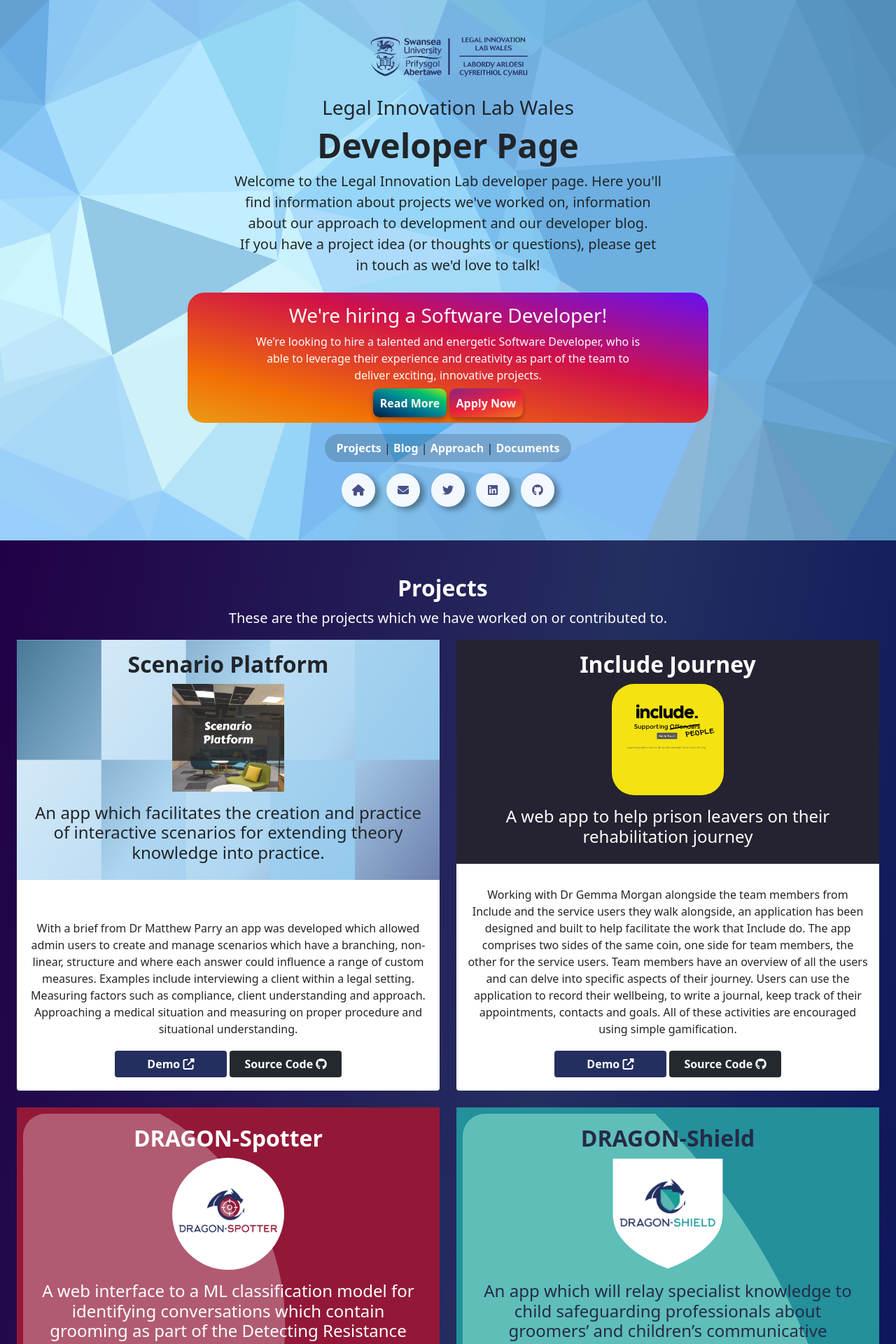
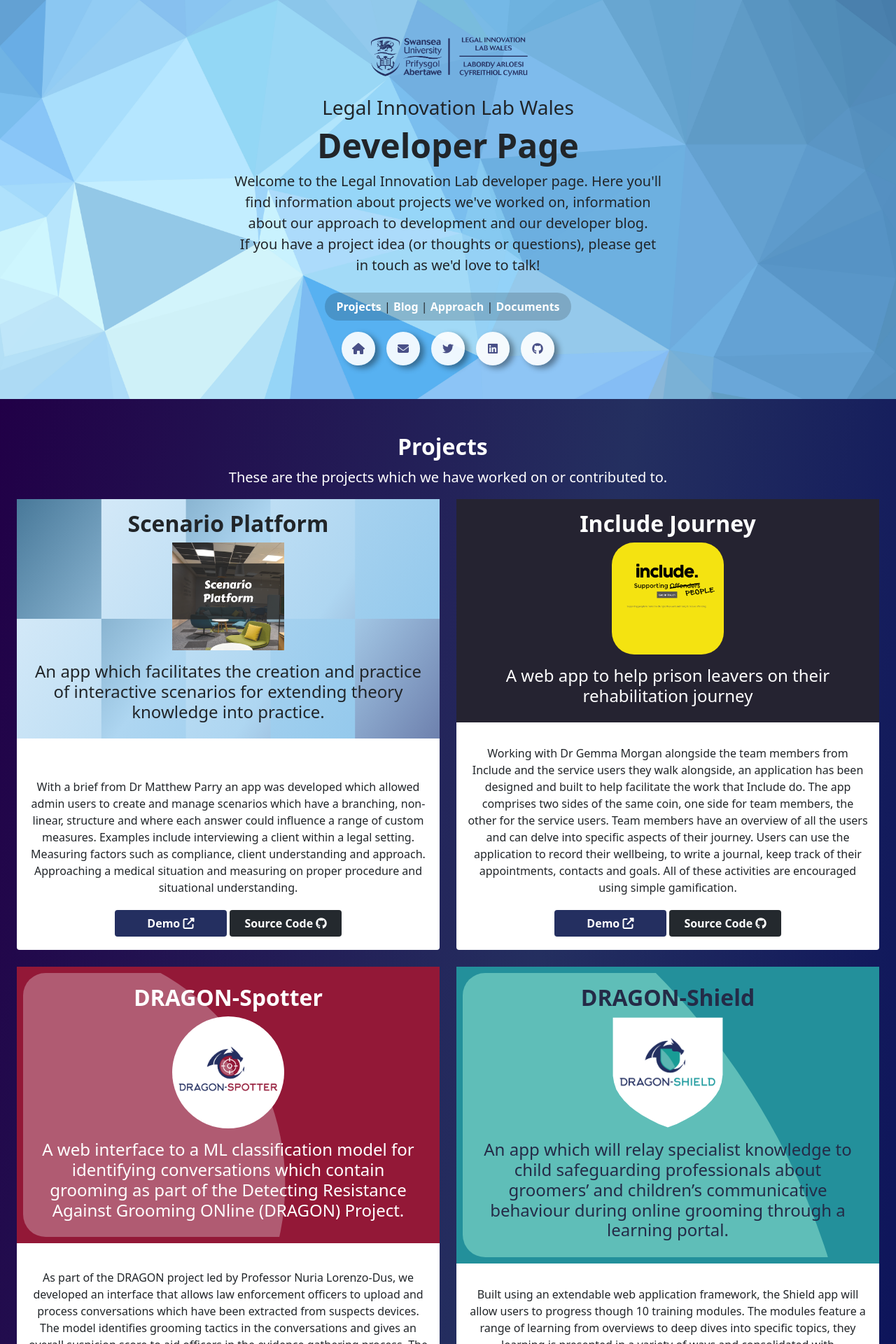
Before and after one commit to Legal-Innovation-Lab-Wales/dev-page, a Jekyll site: the page built from index.html, in a window 1280 px wide. Shown: the top 1920 px of the page at 70% size. Built offline with Jekyll 4.4.1, drawn with Linux system fonts in a browser that asks for light colours; nearby versions of some CDN libraries.

Commit message:
remove job banner

```diff
--- a/_includes/home-header.html
+++ b/_includes/home-header.html
@@ -14,15 +14,7 @@
                 worked on, information about our approach to development and our developer blog. <br/> If you have a
                 project idea (or thoughts or questions), please get in touch as we'd love to talk!
             </p>
-            <div class="job-banner">
-                <h3>We're hiring a Software Developer!</h3>
-                <p>
-                    We're looking to hire a talented and energetic Software Developer, who is able to leverage their
-                    experience and creativity as part of the team to deliver exciting, innovative projects.
-                </p>
-                <a class="read-more" href="/blog/phil/2021/software-developer-v3">Read More</a>
-                <a class="apply" target="_blank" href="https://www.swansea.ac.uk/personnel/jobs/apply/?jobId=QHUFK026203F3VBQB7VLO8NXD-133252&langCode=en_GB">Apply Now</a>
-            </div>
+
             <div class="section-links">
 
                 <a href="/#projects">Projects</a>
```
